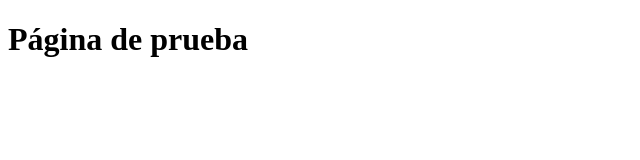
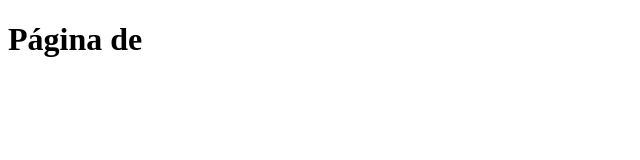
Before and after one commit to irammar747/otra, a plain HTML site: page index.html in a window 1280 px wide. Shown: the whole page, without its empty margins (0-640 px from the left). Drawn offline with Linux system fonts and the light colour scheme.

Commit message:
Update index.html

```diff
--- a/index.html
+++ b/index.html
@@ -6,6 +6,6 @@
     <title>Index</title>
 </head>
 <body>
-    <h1>Página de prueba</h1>
+    <h1>Página de</h1>
 </body>
 </html>
```
